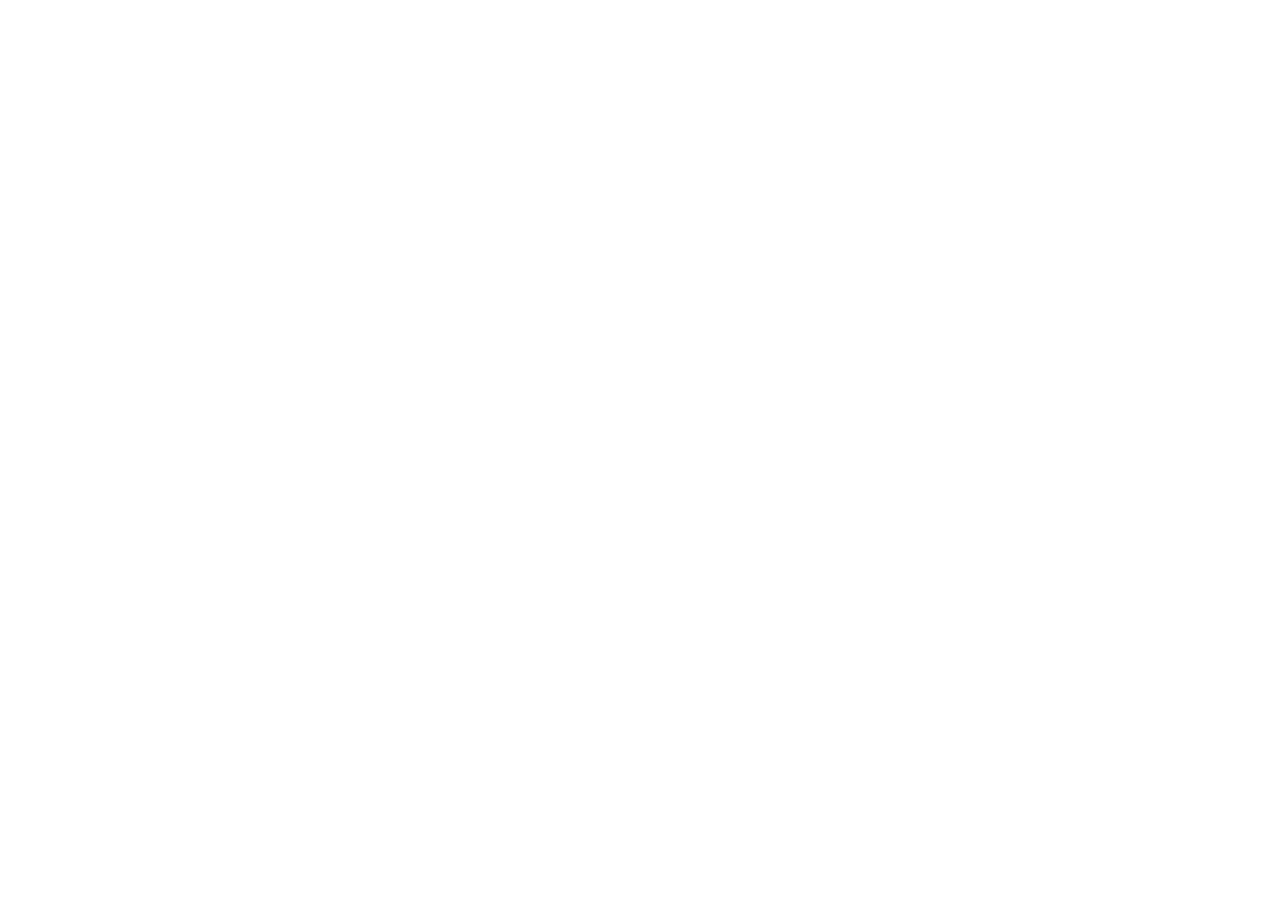
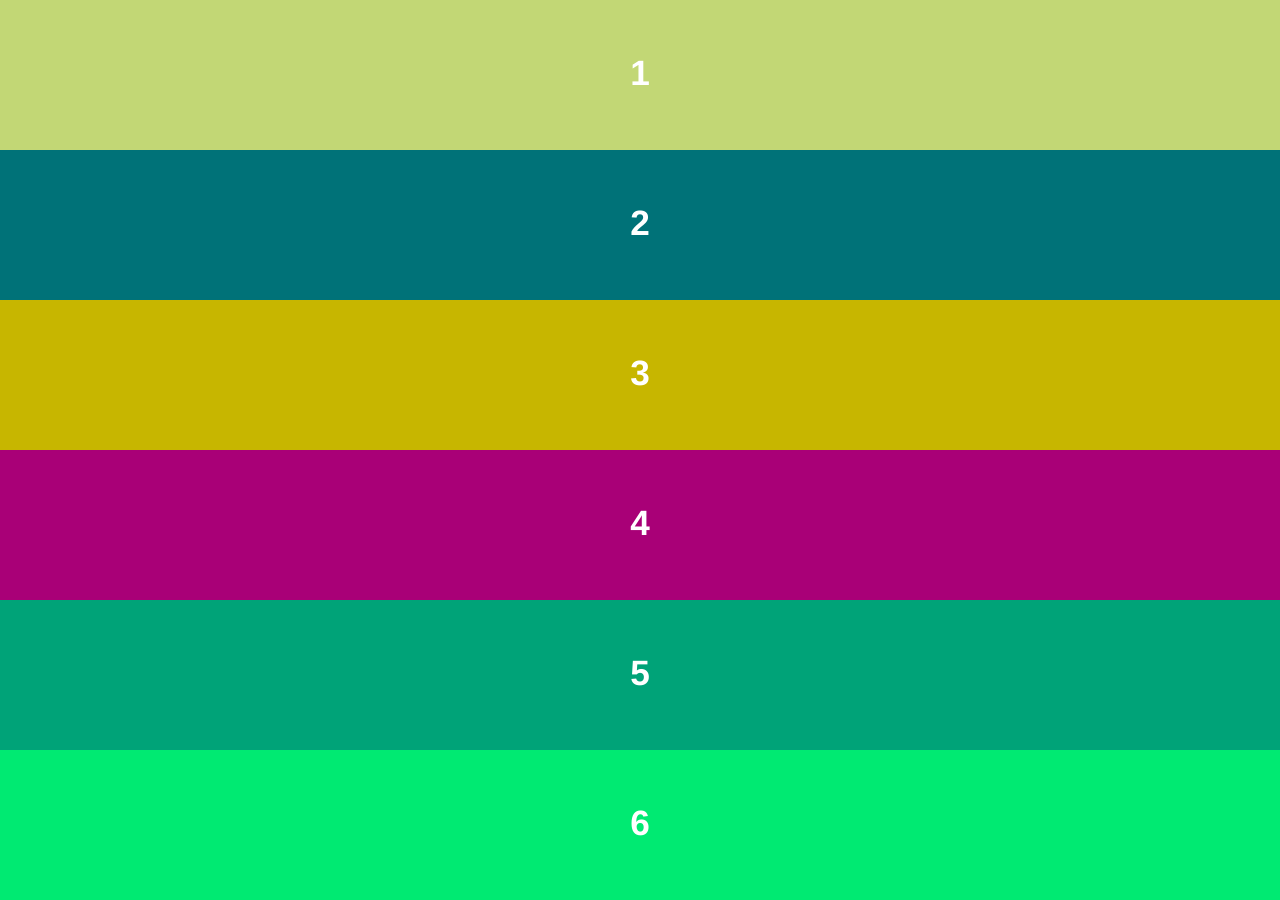
Before and after one commit to jalanya/css-flexbox-fundamentals, a plain HTML site: page project1/index.html in a window 1280 px wide. Before the commit the page ends 800 px from the top, so only its background shows below. Drawn offline with Linux system fonts and the light colour scheme.

Commit message:
FEAT: Project 1 - Setting up Our Flexbox Playground

```diff
--- a/project1/css/custom.css
+++ b/project1/css/custom.css
@@ -0,0 +1,42 @@
+html, body {
+  height: 100%;
+}
+
+ul#flex-container {
+  list-style-type: none;
+  margin: 0;
+  padding: 0;
+}
+
+ul li {
+  height: 150px;
+  padding-top: 45px;
+  color:#fff;
+  font-weight: bold;
+  font-size: 2.2em;
+  text-align: center;
+}
+
+ul li:first-child {
+  background: #c2d775
+}
+
+ul li:nth-child(2) {
+  background: #007278;
+}
+
+ul li:nth-child(3) {
+  background: #c7b600;
+}
+
+ul li:nth-child(4) {
+  background: #a90077;
+}
+
+ul li:nth-child(5) {
+  background: #00a378;
+}
+
+ul li:last-child {
+  background: #00ea72;
+}
--- a/project1/index.html
+++ b/project1/index.html
@@ -14,6 +14,16 @@
   </head>
   <body>
 
+    <div id="container">
+        <ul id="flex-container">
+          <li>1</li>
+          <li>2</li>
+          <li>3</li>
+          <li>4</li>
+          <li>5</li>
+          <li>6</li>
+        </ul>
+    </div>
 
     <script src="js/foundation.min.js"></script>
     <script>
```
